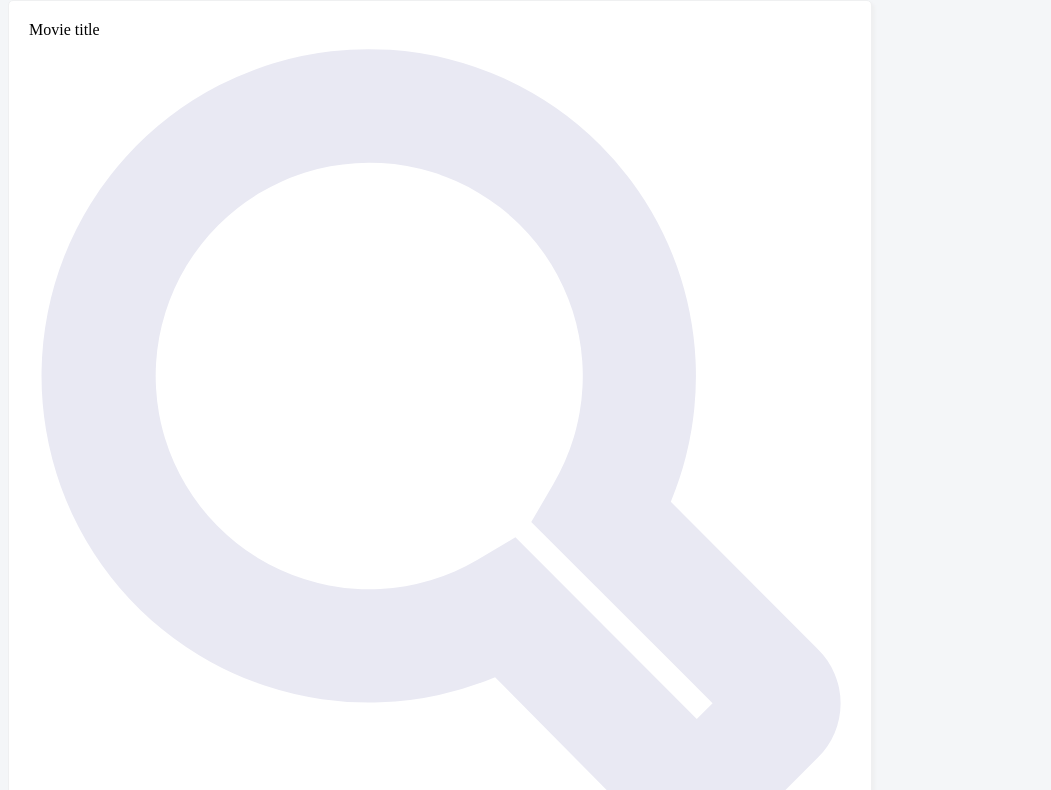
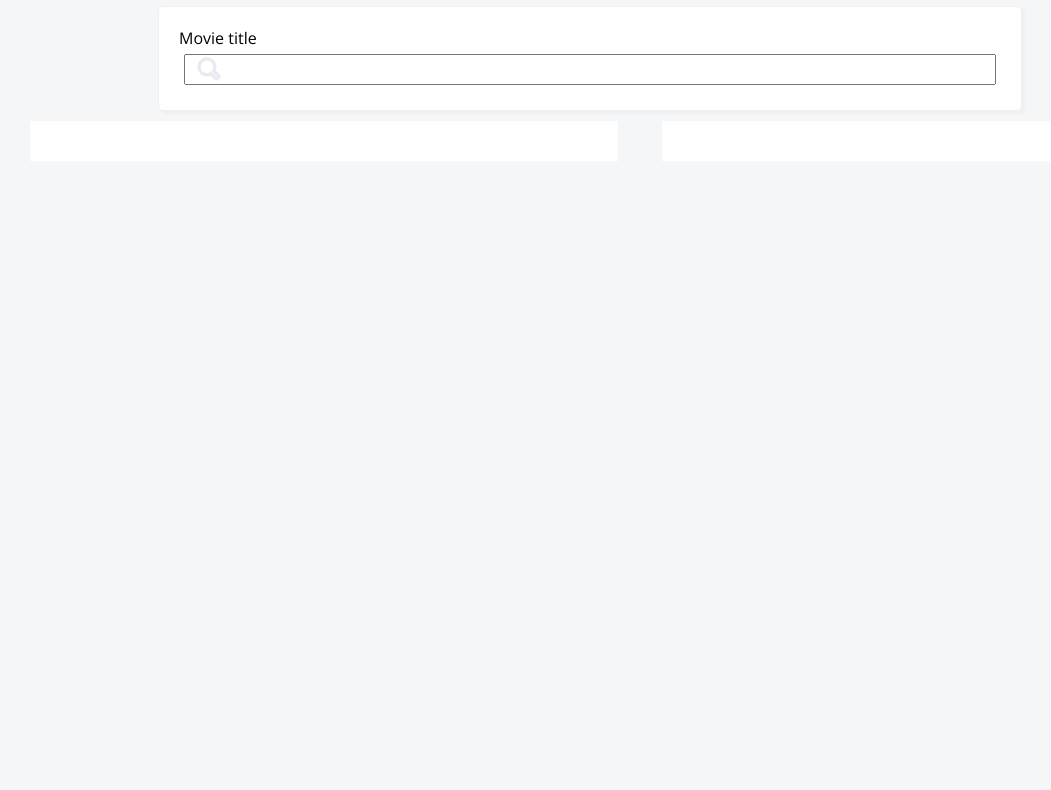
Before and after one commit to rhen92/the-shoppies, a plain HTML site: page index.html in a window 1280 px wide. Shown: the part 80-870 px from the top of the page, without its empty margins (0-1051 px from the left). After the commit the page ends 800 px from the top, so only its background shows below. Drawn offline with nearby package versions, Linux system fonts and the light colour scheme.

Commit message:
Finish styling for page

```diff
--- a/styles.css
+++ b/styles.css
@@ -1,3 +1,7 @@
+* {
+  font-family: "Open Sans";
+}
+
 body {
 background-color: #F4F6F8
 }
@@ -14,16 +18,51 @@ background-color: #F4F6F8
   position: relative;
 }
 
-.fa-search {
+.search-icon {
   color: #8A949E;
   font-size: 20px;
   position: absolute;
   top: 42px;
-  padding: 5px;
+  padding: 8px;
   margin-left: 10px;
 }
 
 .search-bar {
   height: 25px;
   margin: 5px;
+  padding-left: 40px;
 }
+
+.movie-container {
+  display: flex;
+  align-items: center;
+}
+
+.nominate-button,
+.remove-button {
+  margin: 5px;
+  border-radius: 5px;
+}
+
+.search-container {
+  display: flex;
+  margin-left:150px;
+}
+
+.movie-area {
+  display: flex;
+  justify-content: space-around;
+  margin-top: 10px;
+}
+
+.search-form {
+  padding: 10px;
+  background-color: #FFFFFF;
+  width: 45%;
+}
+
+.nomination-area {
+  padding: 10px;
+  background-color: #FFFFFF;
+  width: 45%;
+}
```
